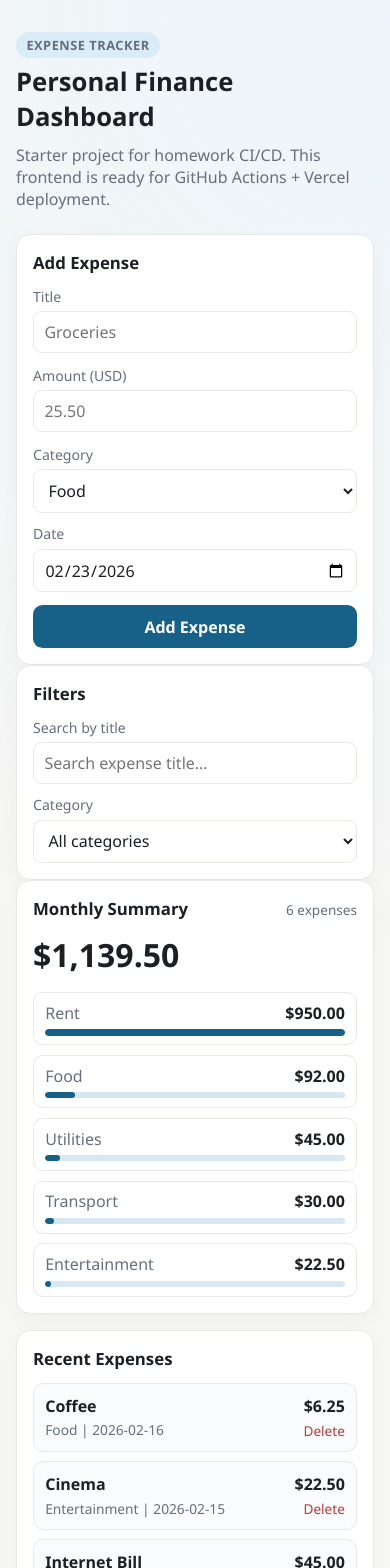
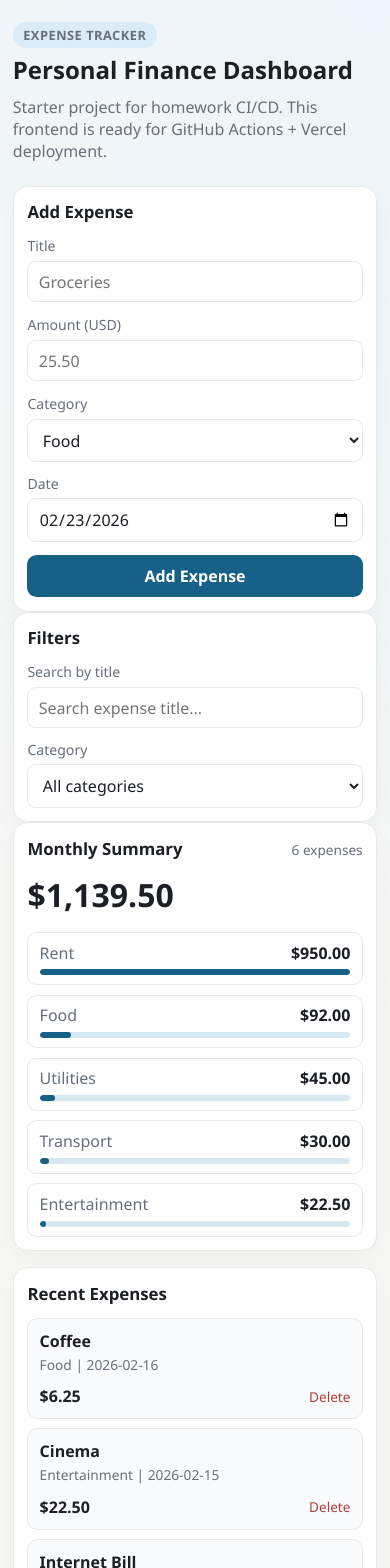
Before and after one commit to kannikakak/expensetracker, a Next.js app in the folder frontend/expense-tracker/: page / in a window 390 px wide. Shown: the top 1568 px of the page. Built offline with nearby package versions, Linux system fonts and the light colour scheme.

Commit message:
style(frontend): improve responsive mobile and desktop layout

```diff
--- a/frontend/expense-tracker/app/globals.css
+++ b/frontend/expense-tracker/app/globals.css
@@ -71,6 +71,7 @@ body {
   border-radius: 0.9rem;
   padding: 1rem;
   box-shadow: 0 8px 24px rgba(0, 0, 0, 0.04);
+  animation: fade-up 240ms ease both;
 }
 
 .card h2 {
@@ -247,3 +248,51 @@ body {
   color: var(--muted);
   padding: 0.55rem 0;
 }
+
+@media (max-width: 640px) {
+  .container {
+    padding: 1.4rem 0.8rem 2rem;
+  }
+
+  .card {
+    padding: 0.85rem;
+  }
+
+  .hero h1 {
+    margin-top: 0.3rem;
+    font-size: 1.5rem;
+  }
+
+  .expense-item {
+    align-items: flex-start;
+    flex-direction: column;
+  }
+
+  .expense-actions {
+    width: 100%;
+    display: flex;
+    justify-content: space-between;
+    align-items: center;
+  }
+}
+
+@media (min-width: 960px) {
+  .container {
+    padding-top: 2.4rem;
+  }
+
+  .card {
+    padding: 1.1rem;
+  }
+}
+
+@keyframes fade-up {
+  from {
+    opacity: 0;
+    transform: translateY(4px);
+  }
+  to {
+    opacity: 1;
+    transform: translateY(0);
+  }
+}
```
